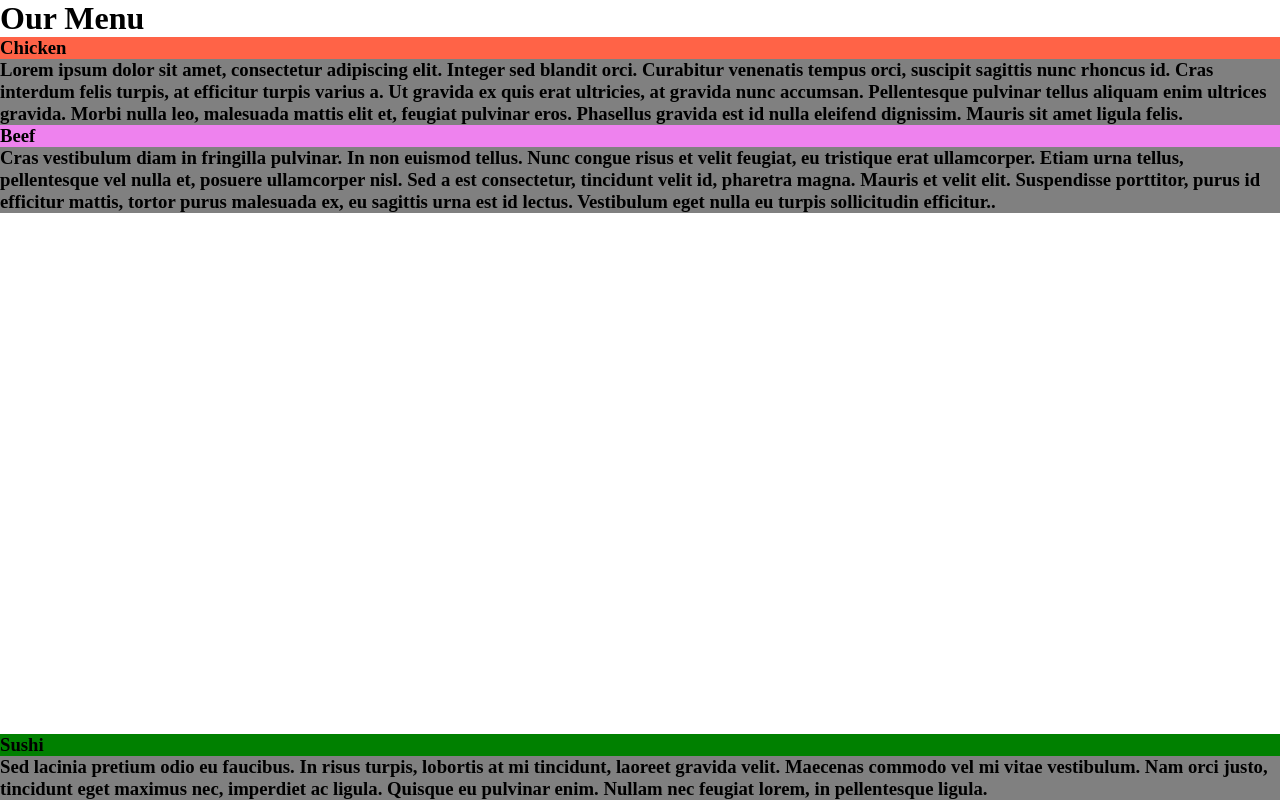
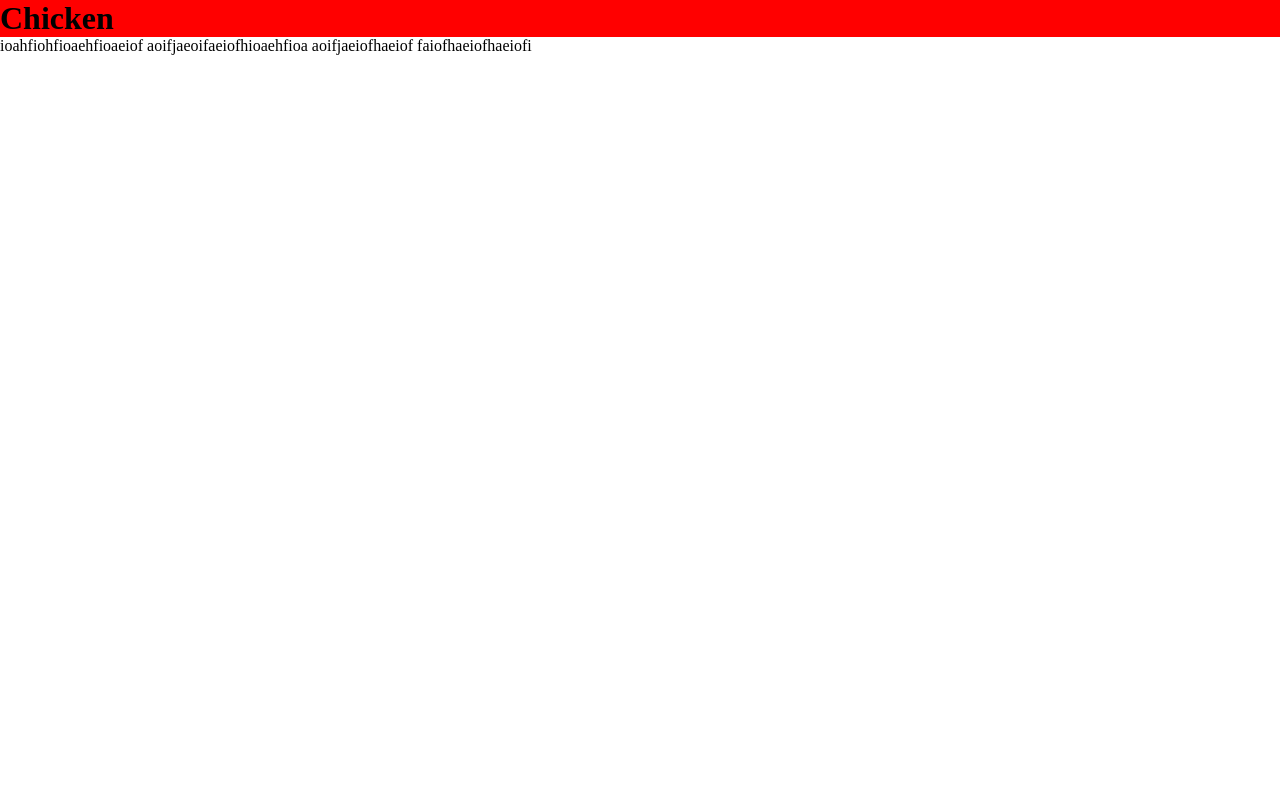
Before and after one commit to Mojojojo9975/Coursera, a plain HTML site: page site/index.html in a window 1280 px wide. Drawn offline with Linux system fonts and the light colour scheme.

Commit message:
Assignment

```diff
--- a/site/index.html
+++ b/site/index.html
@@ -10,20 +10,11 @@
 
 </head>
 <body>
-	<h1>Our Menu</h1>
 
-	<h3 style="background-color: tomato">Chicken
-		<div style="background-color:grey">Lorem ipsum dolor sit amet, consectetur adipiscing elit. Integer sed blandit orci. Curabitur venenatis tempus orci, suscipit sagittis nunc rhoncus id. Cras interdum felis turpis, at efficitur turpis varius a. Ut gravida ex quis erat ultricies, at gravida nunc accumsan. Pellentesque pulvinar tellus aliquam enim ultrices gravida. Morbi nulla leo, malesuada mattis elit et, feugiat pulvinar eros. Phasellus gravida est id nulla eleifend dignissim. Mauris sit amet ligula felis.</div>
-	</h3>
-
-	<h3 style="background-color: violet"> Beef
-		<div style="background-color:grey">Cras vestibulum diam in fringilla pulvinar. In non euismod tellus. Nunc congue risus et velit feugiat, eu tristique erat ullamcorper. Etiam urna tellus, pellentesque vel nulla et, posuere ullamcorper nisl. Sed a est consectetur, tincidunt velit id, pharetra magna. Mauris et velit elit. Suspendisse porttitor, purus id efficitur mattis, tortor purus malesuada ex, eu sagittis urna est id lectus. Vestibulum eget nulla eu turpis sollicitudin efficitur..</div>
-	</h3>
-
-
-	<h3 style="background-color: green; position: absolute; bottom: 0; right: 0;"> Sushi
-		<div style="background-color:grey">Sed lacinia pretium odio eu faucibus. In risus turpis, lobortis at mi tincidunt, laoreet gravida velit. Maecenas commodo vel mi vitae vestibulum. Nam orci justo, tincidunt eget maximus nec, imperdiet ac ligula. Quisque eu pulvinar enim. Nullam nec feugiat lorem, in pellentesque ligula. </div>
-	</h3>
+	<div id="container">
+  	<h1 style= "background-color: red";>Chicken</h1>
+  	<p>ioahfiohfioaehfioaeiof aoifjaeoifaeiofhioaehfioa aoifjaeiofhaeiof faiofhaeiofhaeiofi</p>
+	</div>
 
 
 
```
